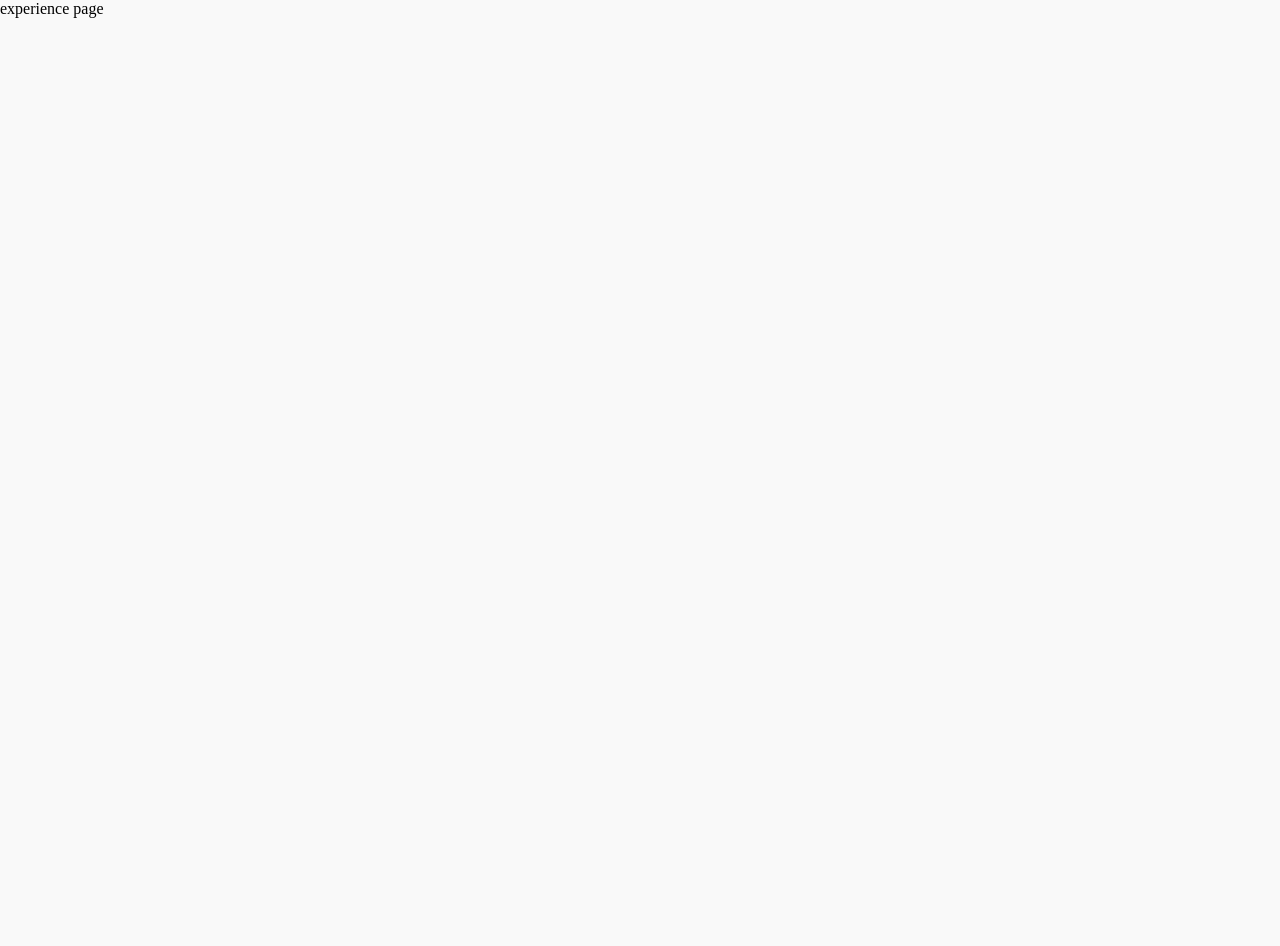
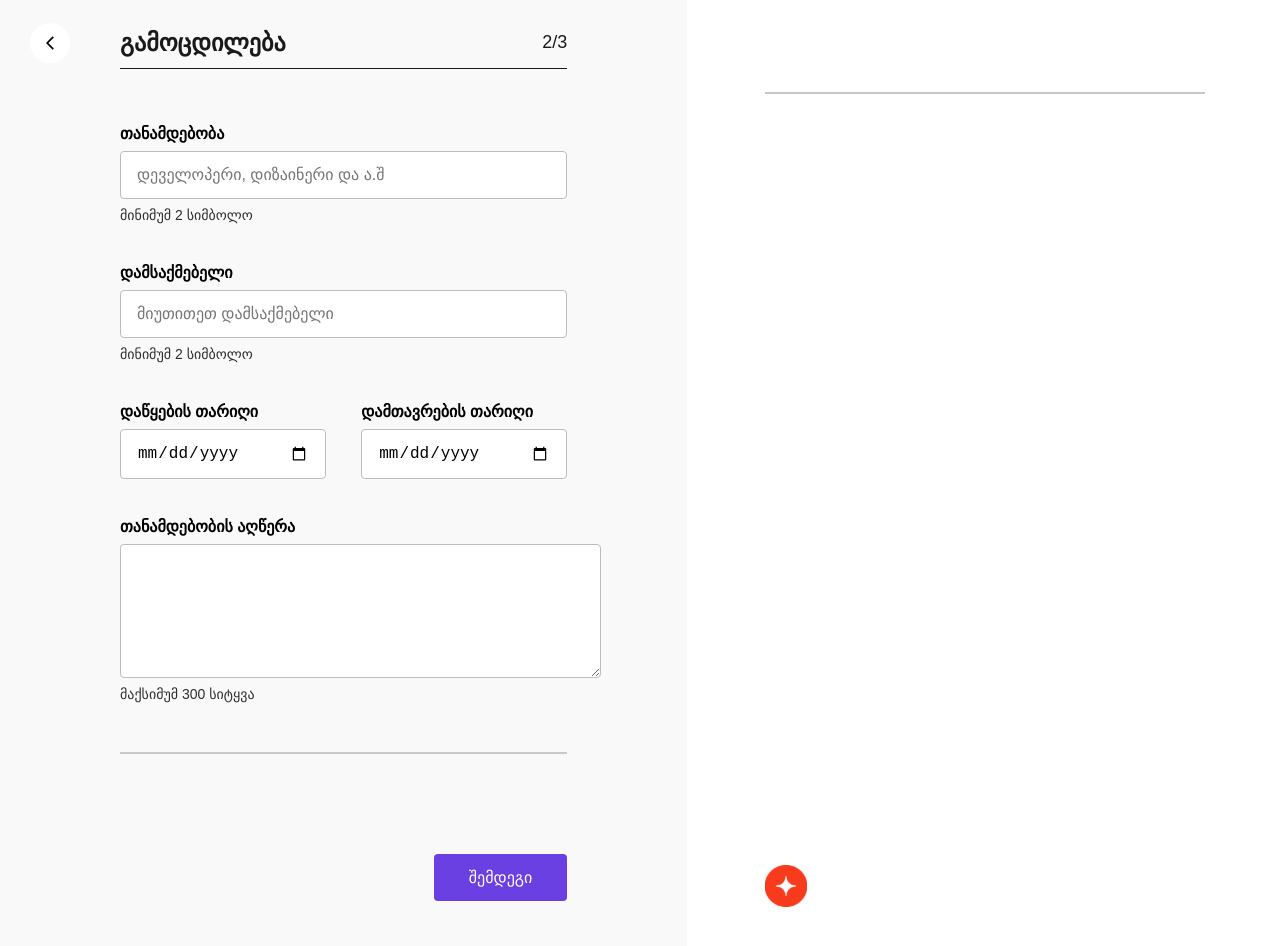
Before and after one commit to GhostHunter78/redberry-cv-generator, a React (Vite) app: page /experience in a window 1280 px wide. Shown: the top 946 px of the page. Before the commit the page ends 800 px from the top, so only its background shows below. Built offline with nearby package versions, Linux system fonts and the light colour scheme.

Commit message:
feat: add contect file where I place all the props to then pass down the pages easily

```diff
--- a/src/App.tsx
+++ b/src/App.tsx
@@ -3,16 +3,19 @@ import "./index.css";
 import Home from "./pages/Home";
 import PersonalInfo from "./pages/PersonalInfo";
 import Experience from "./pages/Experience";
+import { FormDataProvider } from "./Context/FormDataContext";
 
 function App() {
   return (
     <>
+      <FormDataProvider>
         <Routes>
           <Route path="/" element={<Navigate to="/home" />} />
           <Route path="/home" element={<Home />} />
           <Route path="/personal-info" element={<PersonalInfo />} />
           <Route path="/experience" element={<Experience />} />
         </Routes>
+      </FormDataProvider>
     </>
   );
 }
--- /dev/null
+++ b/src/Context/FormDataContext.tsx
@@ -0,0 +1,71 @@
+import React, {
+  createContext,
+  useContext,
+  useState,
+  useEffect,
+  ReactNode,
+} from "react";
+
+// Define a type for initial data that excludes setFormData
+type InitialFormData = {
+  position: string;
+  employer: string;
+  startDate: string;
+  finishDate: string;
+  jobDescription: string;
+  name: string;
+  surname: string;
+  email: string;
+  phone: string;
+  aboutInfo: string;
+  uploadedImgUrl: string;
+};
+
+// Define FormData type, including setFormData
+type FormData = InitialFormData & {
+  setFormData: React.Dispatch<React.SetStateAction<InitialFormData>>;
+};
+
+// Create the context with FormData type or undefined
+const FormDataContext = createContext<FormData | undefined>(undefined);
+
+export const FormDataProvider = ({ children }: { children: ReactNode }) => {
+  const [formData, setFormData] = useState<InitialFormData>({
+    position: localStorage.getItem("position") || "",
+    employer: localStorage.getItem("employer") || "",
+    startDate: localStorage.getItem("startDate") || "",
+    finishDate: localStorage.getItem("finishDate") || "",
+    jobDescription: localStorage.getItem("jobDescription") || "",
+    name: localStorage.getItem("name") || "",
+    surname: localStorage.getItem("surname") || "",
+    email: localStorage.getItem("email") || "",
+    phone: localStorage.getItem("phone") || "",
+    aboutInfo: localStorage.getItem("aboutInfo") || "",
+    uploadedImgUrl: localStorage.getItem("uploadedImgUrl") || "",
+  });
+
+  // Update localStorage whenever formData changes
+  useEffect(() => {
+    Object.entries(formData).forEach(([key, value]) => {
+      localStorage.setItem(key, value);
+    });
+  }, [formData]);
+
+  // Provide formData and setFormData as a single object
+  const value = { ...formData, setFormData };
+
+  return (
+    <FormDataContext.Provider value={value}>
+      {children}
+    </FormDataContext.Provider>
+  );
+};
+
+// Custom hook to use formData context
+export const useFormData = () => {
+  const context = useContext(FormDataContext);
+  if (!context) {
+    throw new Error("useFormData must be used within a FormDataProvider");
+  }
+  return context;
+};
--- a/src/components/CvComponent.tsx
+++ b/src/components/CvComponent.tsx
@@ -2,15 +2,25 @@ import styled from "styled-components";
 import { CvComponentProps } from "../types";
 import { IoMail } from "react-icons/io5";
 import { FaPhone } from "react-icons/fa6";
+import { useLocation } from "react-router-dom";
+import { SectionLine } from "../global-styles/GlobalStyles";
+import { useFormData } from "../Context/FormDataContext";
 
-function CvComponent({
-  name,
-  surname,
-  email,
-  phone,
-  aboutInfo,
-  uploadedImgUrl,
-}: CvComponentProps) {
+function CvComponent({ uploadedImgUrl }: CvComponentProps) {
+  const location = useLocation();
+  const pathname = location.pathname;
+  const {
+    position,
+    employer,
+    startDate,
+    finishDate,
+    jobDescription,
+    name,
+    surname,
+    email,
+    phone,
+    aboutInfo,
+  } = useFormData();
   return (
     <Main>
       <PerrsonalSection>
@@ -30,8 +40,31 @@ function CvComponent({
           {aboutInfo ? <AboutMeHeading>ჩემ შესახებ</AboutMeHeading> : ""}
           {aboutInfo ? <AboutText>{aboutInfo}</AboutText> : ""}
         </PersonalContent>
-        {uploadedImgUrl && <UploadedPhoto src={uploadedImgUrl}></UploadedPhoto>}
+        {uploadedImgUrl ? (
+          <UploadedPhoto src={uploadedImgUrl}></UploadedPhoto>
+        ) : (
+          ""
+        )}
       </PerrsonalSection>
+      {pathname === "/experience" ? (
+        <SectionLine style={{ marginTop: "18px" }} />
+      ) : (
+        ""
+      )}
+      <ExperienceSection>
+        {position || employer || startDate || finishDate || jobDescription ? (
+          <ExperienceHeading>გამოცდილება</ExperienceHeading>
+        ) : (
+          ""
+        )}
+        <div className="flex-col" style={{ rowGap: "8px" }}>
+          <p>{position || employer ? `${position} - ${employer}` : ""}</p>
+          <p style={{ fontStyle: "italic", color: "#909090" }}>
+            {startDate || finishDate ? `${startDate} - ${finishDate}` : ""}
+          </p>
+        </div>
+        <p className="w-full">{jobDescription ? jobDescription : ""}</p>
+      </ExperienceSection>
       <div className="cv-icon-div">
         <img src="/assets/redberry-icon.svg" />
       </div>
@@ -50,8 +83,19 @@ const Main = styled.div`
 `;
 
 const PerrsonalSection = styled.section`
+  width: 100%;
   display: flex;
   align-items: flex-start;
+  justify-content: space-between;
+`;
+
+const ExperienceSection = styled.section`
+  width: 100%;
+  display: flex;
+  flex-direction: column;
+  align-items: flex-start;
+  row-gap: 1rem;
+  margin-top: 24px;
 `;
 
 const PersonalContent = styled.div`
@@ -83,10 +127,14 @@ const IconAndInfo = styled.div`
 `;
 
 const AboutMeHeading = styled.p`
-  font-size: 18px;
+  font-size: 24px;
   font-weight: bold;
   color: #f93b1d;
   margin-top: 30px;
+`;
+
+const ExperienceHeading = styled(AboutMeHeading)`
+  margin-top: 0;
 `;
 
 const AboutText = styled.p`
@@ -100,8 +148,8 @@ const AboutText = styled.p`
 `;
 
 const UploadedPhoto = styled.img`
-  width: 200px;
-  height: 200px;
+  width: 210px;
+  height: 210px;
   border-radius: 50%;
   border: none;
 `;
--- a/src/global-styles/GlobalStyles.tsx
+++ b/src/global-styles/GlobalStyles.tsx
@@ -1,5 +1,12 @@
 import styled from "styled-components";
 import { GeneralButtonProps } from "../types";
+
+export const InputDiv = styled.div`
+  width: 100%;
+  display: flex;
+  flex-direction: column;
+  align-items: flex-start;
+`;
 
 export const StyledInput = styled.input`
   width: 100%;
@@ -14,6 +21,17 @@ export const StyledInput = styled.input`
     border-color: #4343dc;
     outline: none;
   }
+`;
+
+export const PersonalForm = styled.form`
+  width: 100%;
+  display: flex;
+  gap: 35px;
+  margin-top: 55px;
+`;
+
+export const DatesForm = styled(PersonalForm)`
+  margin-top: 40px !important;
 `;
 
 export const StyledLabel = styled.label`
@@ -81,6 +99,26 @@ export const GeneralButton = styled.button<GeneralButtonProps>`
   }
 `;
 
+export const NextPageBtnDiv = styled.div`
+  width: 100%;
+  display: flex;
+  justify-content: flex-end;
+  margin-top: 100px;
+`;
+
+export const DateInputsDiv = styled.div`
+  width: 100%;
+  display: flex;
+  align-items: center;
+  justify-content: space-between;
+`;
+
+export const SectionLine = styled.div`
+  height: 2px;
+  width: 100%;
+  background-color: #c8c8c8;
+`;
+
 export const NumberInput = styled(StyledInput).attrs({ type: "number" })`
   /* Hide arrows for Chrome, Safari, Edge, and Opera */
   &::-webkit-outer-spin-button,
--- a/src/pages/Experience.tsx
+++ b/src/pages/Experience.tsx
@@ -1,7 +1,147 @@
-import React from "react";
+import styled from "styled-components";
+import Header from "../components/Header";
+import {
+  DatesForm,
+  GeneralButton,
+  InputDiv,
+  NextPageBtnDiv,
+  SectionLine,
+  StyledHint,
+  StyledInput,
+  StyledLabel,
+  TextArea,
+} from "../global-styles/GlobalStyles";
+import GobackButton from "../components/GobackButton";
+import CvComponent from "../components/CvComponent";
+import { Link } from "react-router-dom";
+import { useFormData } from "../Context/FormDataContext";
 
 function Experience() {
-  return <div>experience page</div>;
+  const {
+    position,
+    employer,
+    startDate,
+    finishDate,
+    jobDescription,
+    setFormData,
+    uploadedImgUrl,
+  } = useFormData();
+
+  const handleChange = (
+    e: React.ChangeEvent<HTMLInputElement | HTMLTextAreaElement>
+  ) => {
+    const { name, value } = e.target;
+    setFormData((prevData) => ({
+      ...prevData,
+      [name]: value,
+    }));
+  };
+
+  return (
+    <Container>
+      <LeftSideDiv>
+        <GobackButton previousLocation={"/personal-info"} />
+        <Content>
+          <Header pageTitle={"გამოცდილება"} PageNumber={"2"} />
+          <Form>
+            <InputDiv>
+              <StyledLabel>თანამდებობა</StyledLabel>
+              <StyledInput
+                placeholder="დეველოპერი, დიზაინერი და ა.შ"
+                type="text"
+                name="position"
+                value={position}
+                onChange={handleChange}
+              />
+              <StyledHint>მინიმუმ 2 სიმბოლო</StyledHint>
+            </InputDiv>
+          </Form>
+          <EmployerDiv>
+            <InputDiv>
+              <StyledLabel>დამსაქმებელი</StyledLabel>
+              <StyledInput
+                placeholder="მიუთითეთ დამსაქმებელი"
+                type="text"
+                name="employer"
+                value={employer}
+                onChange={handleChange}
+              />
+              <StyledHint>მინიმუმ 2 სიმბოლო</StyledHint>
+            </InputDiv>
+          </EmployerDiv>
+          <DatesForm>
+            <InputDiv>
+              <StyledLabel>დაწყების თარიღი</StyledLabel>
+              <StyledInput
+                type="date"
+                name="startDate"
+                value={startDate}
+                onChange={handleChange}
+              />
+            </InputDiv>
+            <InputDiv>
+              <StyledLabel>დამთავრების თარიღი</StyledLabel>
+              <StyledInput
+                type="date"
+                name="finishDate"
+                value={finishDate}
+                onChange={handleChange}
+              />
+            </InputDiv>
+          </DatesForm>
+          <div className="flex-col mt-30 w-full">
+            <StyledLabel>თანამდებობის აღწერა</StyledLabel>
+            <TextArea name="jobDescription" value={jobDescription} />
+            <StyledHint style={{ marginTop: "8px" }}>
+              მაქსიმუმ 300 სიტყვა
+            </StyledHint>
+          </div>
+          <SectionLine style={{ marginTop: "50px" }} />
+          <NextPageBtnDiv>
+            <Link to={"/experience"}>
+              <GeneralButton buttonBgColor="#6b40e3">შემდეგი</GeneralButton>
+            </Link>
+          </NextPageBtnDiv>
+        </Content>
+      </LeftSideDiv>
+      <CvComponent uploadedImgUrl={uploadedImgUrl} />
+    </Container>
+  );
 }
 
 export default Experience;
+
+const Container = styled.div`
+  display: flex;
+  width: 100vw;
+  min-height: 100vh;
+  height: 100%;
+  overflow: hidden;
+`;
+
+const LeftSideDiv = styled.div`
+  width: 55%;
+  height: 100%;
+  display: flex;
+  align-items: baseline;
+  gap: 50px;
+  padding: 20px 120px 50px 30px;
+`;
+
+const Content = styled.div`
+  width: 100%;
+  height: 100%;
+  display: flex;
+  flex-direction: column;
+  align-items: flex-start;
+`;
+
+const Form = styled.form`
+  width: 100%;
+  margin-top: 55px;
+`;
+
+const EmployerDiv = styled.div`
+  width: 100%;
+  margin-top: 40px;
+`;
--- a/src/pages/PersonalInfo.tsx
+++ b/src/pages/PersonalInfo.tsx
@@ -1,10 +1,12 @@
-import { useForm, useWatch } from "react-hook-form";
 import styled from "styled-components";
 import Header from "../components/Header";
 import {
   GeneralButton,
   HiddenFileInput,
+  InputDiv,
+  NextPageBtnDiv,
   NumberInput,
+  PersonalForm,
   StyledButton,
   StyledHint,
   StyledInput,
@@ -15,38 +17,23 @@ import GobackButton from "../components/GobackButton";
 import { useEffect, useRef, useState } from "react";
 import CvComponent from "../components/CvComponent";
 import { Link } from "react-router-dom";
-import { CvComponentProps } from "../types";
+import { useFormData } from "../Context/FormDataContext";
 
 function PersonalInfo() {
   const fileInputRef = useRef<HTMLInputElement | null>(null);
   const [uploadedImgUrl, setUploadedImgUrl] = useState<string | null>(null);
 
-  // Load initial values from localStorage
-  const { register, control } = useForm<CvComponentProps>({
-    defaultValues: {
-      name: localStorage.getItem("name") || "",
-      surname: localStorage.getItem("surname") || "",
-      email: localStorage.getItem("email") || "",
-      phone: localStorage.getItem("phone") || "",
-      aboutInfo: localStorage.getItem("aboutInfo") || "",
-    },
-  });
+  const { name, surname, phone, email, aboutInfo, setFormData } = useFormData();
 
-  // Watch for changes in form values
-  const name = useWatch({ control, name: "name" });
-  const surname = useWatch({ control, name: "surname" });
-  const email = useWatch({ control, name: "email" });
-  const phone = useWatch({ control, name: "phone" });
-  const aboutInfo = useWatch({ control, name: "aboutInfo" });
-
-  // Save data to localStorage when values change
-  useEffect(() => {
-    if (name) localStorage.setItem("name", name);
-    if (surname) localStorage.setItem("surname", surname);
-    if (email) localStorage.setItem("email", email);
-    if (phone) localStorage.setItem("phone", phone);
-    if (aboutInfo) localStorage.setItem("aboutInfo", aboutInfo);
-  }, [name, surname, email, phone, aboutInfo]);
+  const handleChange = (
+    e: React.ChangeEvent<HTMLInputElement | HTMLTextAreaElement>
+  ) => {
+    const { name, value } = e.target;
+    setFormData((prevData) => ({
+      ...prevData,
+      [name]: value,
+    }));
+  };
 
   const handleUploadClick = () => {
     if (fileInputRef.current) {
@@ -80,14 +67,15 @@ function PersonalInfo() {
         <GobackButton previousLocation={"/home"} />
         <Content>
           <Header pageTitle={"პირადი ინფო"} PageNumber={"1"} />
-          <Form>
+          <PersonalForm>
             <InputDiv>
               <StyledLabel>სახელი</StyledLabel>
               <StyledInput
                 placeholder="შეიყვანეთ სახელი"
                 type="text"
-                id="name"
-                {...register("name")}
+                name="name"
+                value={name}
+                onChange={handleChange}
               />
               <StyledHint>მინიმუმ 2 ასო</StyledHint>
             </InputDiv>
@@ -96,12 +84,13 @@ function PersonalInfo() {
               <StyledInput
                 placeholder="შეიყვანეთ გვარი"
                 type="text"
-                id="surname"
-                {...register("surname")}
+                name="surname"
+                value={surname}
+                onChange={handleChange}
               />
               <StyledHint>მინიმუმ 2 ასო</StyledHint>
             </InputDiv>
-          </Form>
+          </PersonalForm>
           <FileUploadDiv>
             <StyledLabel>პირადი ფოტოს ატვირთვა</StyledLabel>
             <StyledButton onClick={handleUploadClick}>ატვირთვა</StyledButton>
@@ -113,15 +102,23 @@ function PersonalInfo() {
             />
           </FileUploadDiv>
           <StyledLabel>ჩემ შესახებ (არასავალდებულო)</StyledLabel>
-          <TextArea id="aboutInfo" {...register("aboutInfo")} />
+          <TextArea
+            name="aboutInfo"
+            value={aboutInfo}
+            onChange={handleChange}
+          />
+          <StyledHint style={{ marginTop: "8px" }}>
+            მაქსიმუმ 300 სიტყვა
+          </StyledHint>
           <div className="flex-col gapY-35 mt-30 w-full">
             <InputDiv>
               <StyledLabel>ელ.ფოსტა</StyledLabel>
               <StyledInput
                 placeholder="example@gmail.com"
                 type="email"
-                id="email"
-                {...register("email")}
+                name="email"
+                value={email}
+                onChange={handleChange}
               />
             </InputDiv>
             <InputDiv>
@@ -129,8 +126,9 @@ function PersonalInfo() {
               <NumberInput
                 placeholder="შეიყვანეთ მობილურის ნომერი"
                 type="number"
-                id="phone"
-                {...register("phone")}
+                name="phone"
+                value={phone}
+                onChange={handleChange}
                 min={0}
               />
               <StyledHint>მინიმუმ 7 და მაქსიმუმ 15 ციფრი</StyledHint>
@@ -143,14 +141,7 @@ function PersonalInfo() {
           </NextPageBtnDiv>
         </Content>
       </LeftSideDiv>
-      <CvComponent
-        name={name}
-        surname={surname}
-        email={email}
-        phone={phone}
-        aboutInfo={aboutInfo}
-        uploadedImgUrl={uploadedImgUrl}
-      />
+      <CvComponent uploadedImgUrl={uploadedImgUrl} />
     </Container>
   );
 }
@@ -182,20 +173,6 @@ const Content = styled.div`
   align-items: flex-start;
 `;
 
-const Form = styled.form`
-  width: 100%;
-  display: flex;
-  gap: 35px;
-  margin-top: 55px;
-`;
-
-const InputDiv = styled.div`
-  width: 50%;
-  display: flex;
-  flex-direction: column;
-  align-items: flex-start;
-`;
-
 const FileUploadDiv = styled.div`
   width: fit-content;
   margin: 40px 0;
@@ -203,10 +180,3 @@ const FileUploadDiv = styled.div`
   align-items: center;
   gap: 20px;
 `;
-
-const NextPageBtnDiv = styled.div`
-  width: 100%;
-  display: flex;
-  justify-content: flex-end;
-  margin-top: 100px;
-`;
--- a/src/types.d.ts
+++ b/src/types.d.ts
@@ -18,4 +18,9 @@ export type CvComponentProps = {
   phone?: string | undefined;
   aboutInfo?: string | undefined;
   uploadedImgUrl?: string | null;
+  position?: string | null;
+  employer?: string | null;
+  startDate?: string | null;
+  finishDate?: string | null;
+  jobDescription?: string | null;
 };
```
Lines whose indentation alone changed are shown as unchanged.
